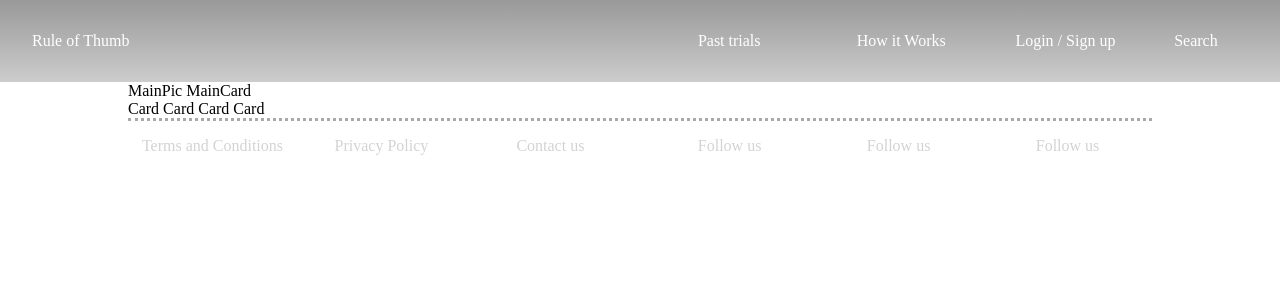
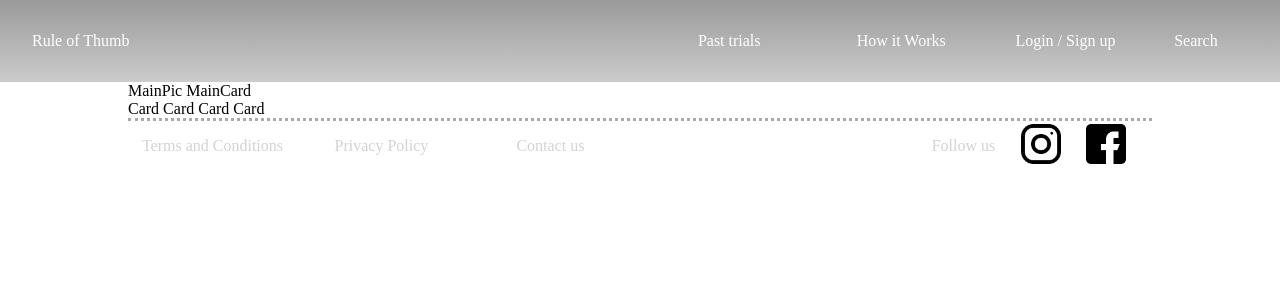
Before and after one commit to EstebanDalelR/zemogaUI, a Next.js app: page / in a window 1280 px wide. Shown: the top 300 px of the page. Built offline with nearby package versions, Linux system fonts and the light colour scheme.

Commit message:
fixed footer with social icons

```diff
--- a/components/footer.tsx
+++ b/components/footer.tsx
@@ -29,8 +29,8 @@ export default function Footer(props) {
             justify-content: flex-end;
           }
           .social > * {
-            min-width: 33%;
             display: flex;
+            padding-right: 5%;
             align-items: center;
             justify-content: center;
           }
@@ -50,8 +50,16 @@ export default function Footer(props) {
         </div>
         <div className="social">
           <p>Follow us</p>
-          <p>Follow us</p>
-          <p>Follow us</p>
+          <a href='https://www.instagram.com/estebandalelr/' target='_blank'>
+            <div>
+              <img width='40px' height='40px' src='/instagramicon.png' />
+            </div>
+          </a>
+          <a href='https://www.facebook.com/estebandalelr' target='_blank'>
+            <div>
+              <img width='40px' height='40px' src='/facebookicon.png' />
+            </div>
+          </a>
         </div>
       </div>
     </>
```
Also changed, not shown: public/facebookicon.png (added), public/instagramicon.png (added).
